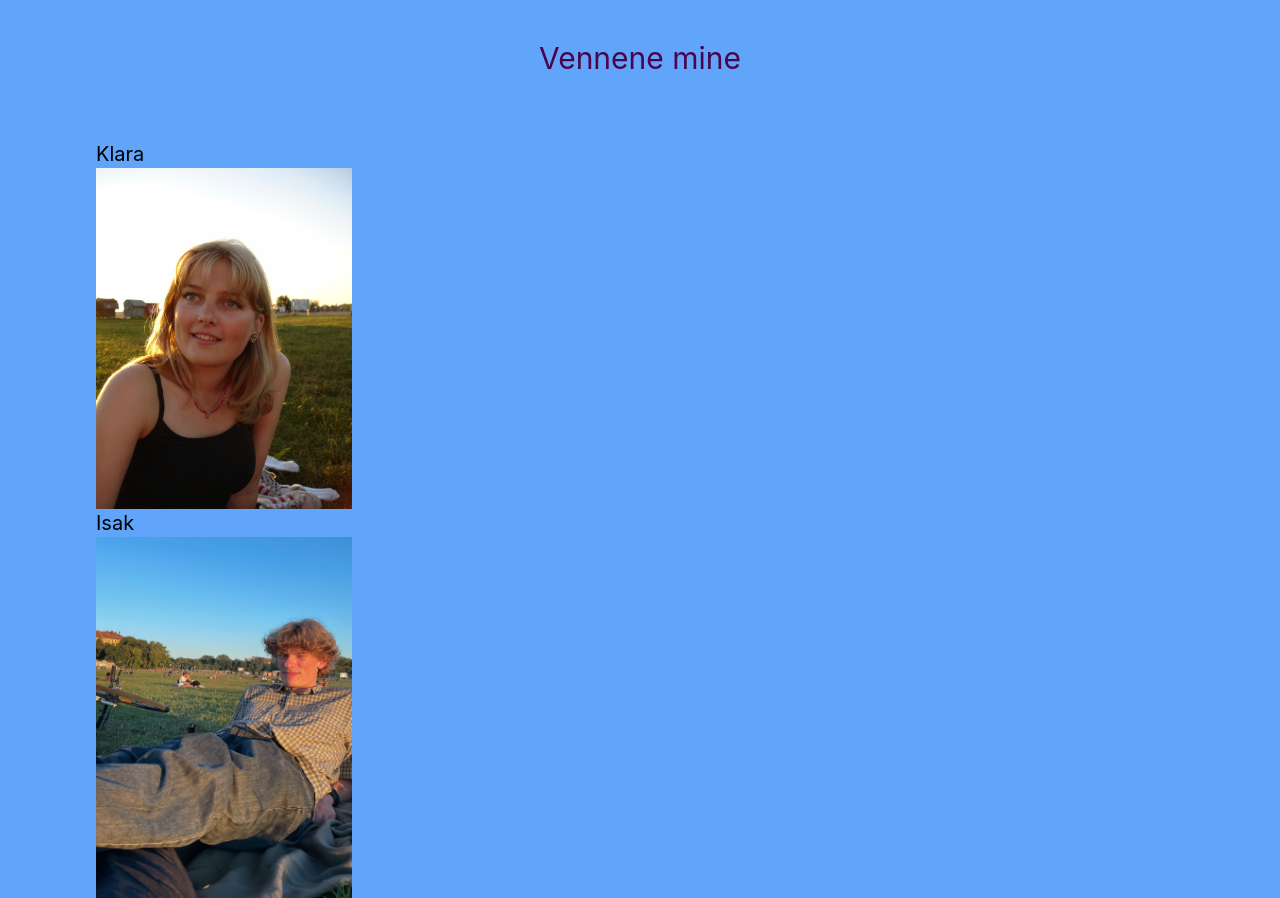
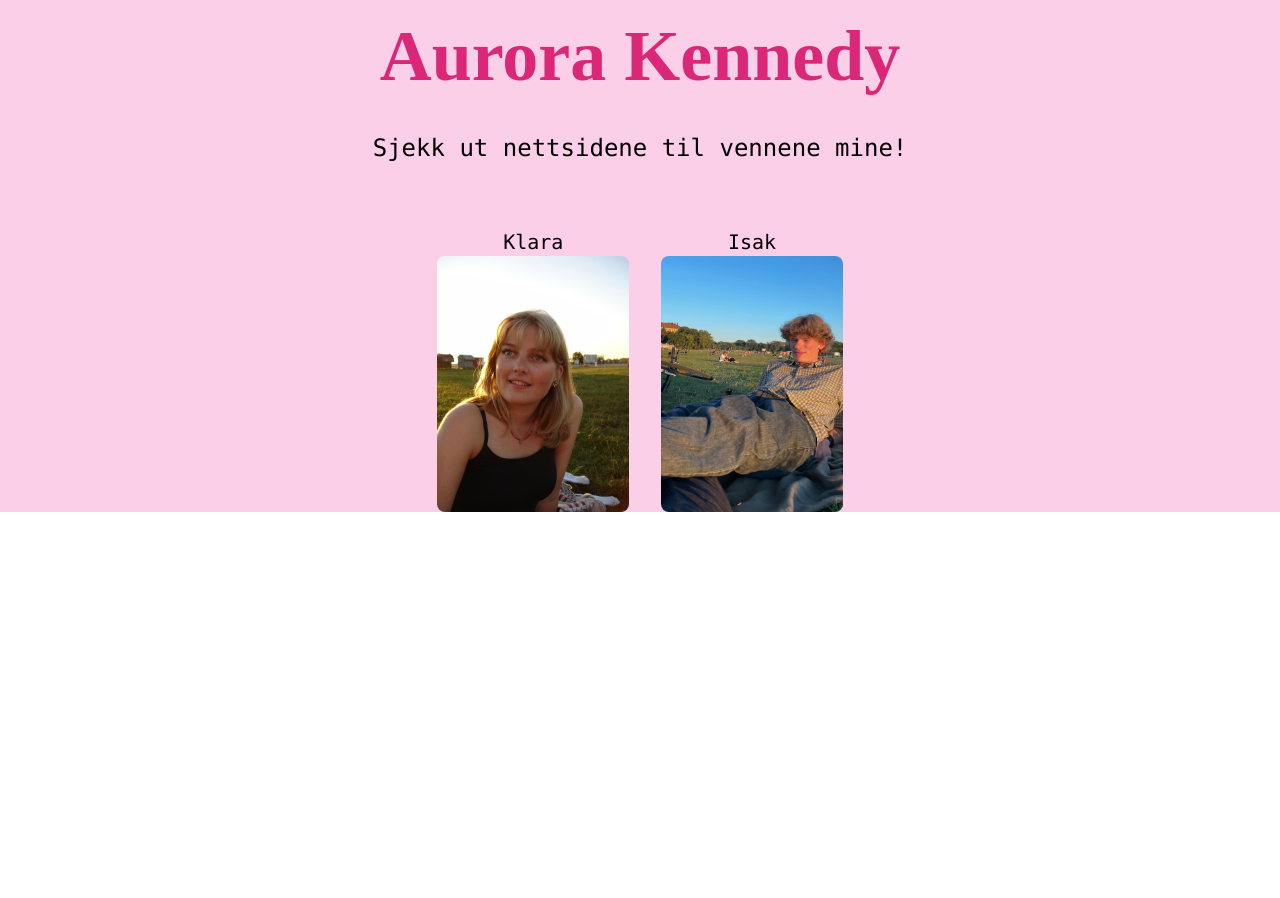
Before and after one commit to aurorakennedy/kennedy.no, a React (Create React App) app: page /venner in a window 1280 px wide. After the commit the page ends 800 px from the top, so only its background shows below. Built offline with nearby package versions, Linux system fonts and the light colour scheme; a web font is replaced by a local one.

Commit message:
oppdater venner

```diff
--- /dev/null
+++ b/src/components/List.tsx
@@ -0,0 +1,32 @@
+interface Venn {
+  url: string;
+  navn: string;
+  bilde: string;
+}
+
+interface ListProps {
+  items: Venn[];
+}
+
+function List({ items }: ListProps) {
+  return (
+    <div className=" text-center">
+      <ul className="flex flex-row justify-center gap-8">
+        {items.map((venn, index) => (
+          <li key={index}>
+            <a className="font-mono hover:text-pink-600 mb-10" href={venn.url}>
+              {venn.navn}
+              <img
+                className="h-64 rounded-lg transition-transform transform hover:scale-105"
+                src={venn.bilde}
+                alt={`Bilde av ${venn.navn}`}
+              />
+            </a>
+          </li>
+        ))}
+      </ul>
+    </div>
+  );
+}
+
+export default List;
--- a/src/pages/Venner.tsx
+++ b/src/pages/Venner.tsx
@@ -1,28 +1,29 @@
-const Venner = () => {
+import List from "../components/List";
+import Navbar from "../components/Navbar";
+
+function Venner() {
+  const vennData = [
+    {
+      url: "https://helloklara.com/",
+      navn: "Klara",
+      bilde: "/images/Klara.jpeg",
+    },
+    { url: "https://isak.me/", navn: "Isak", bilde: "/images/Isak.jpg" },
+  ];
+
   return (
-    <>
-      <body>
-        {/* Bakgrunn */}
-        <main className="bg-blue-400">
-          <h1 className=" text-3xl text-fuchsia-950 text-center pt-10 pb-16">
-            Vennene mine
-          </h1>
-          <div className="ml-24">
-            <a href="https://helloklara.com/"> Klara</a>
-            <img
-              src="/images/Klara.jpeg"
-              alt="Min venn Klara"
-              className="w-64"
-            />
-          </div>
-          <div className="ml-24">
-            <a href="https://isak.me/"> Isak</a>
-            <img src="/images/Isak.jpg" alt="Min venn Isak" className="w-64" />
-          </div>
-        </main>
-      </body>
-    </>
+    <div className="bg-pink-200">
+      <Navbar />
+      <div>
+        <h1 className="text-2xl text-center pt-10 pb-16 font-mono">
+          {" "}
+          Sjekk ut nettsidene til vennene mine!
+        </h1>
+
+        <List items={vennData} />
+      </div>
+    </div>
   );
-};
+}
 
 export default Venner;
```
